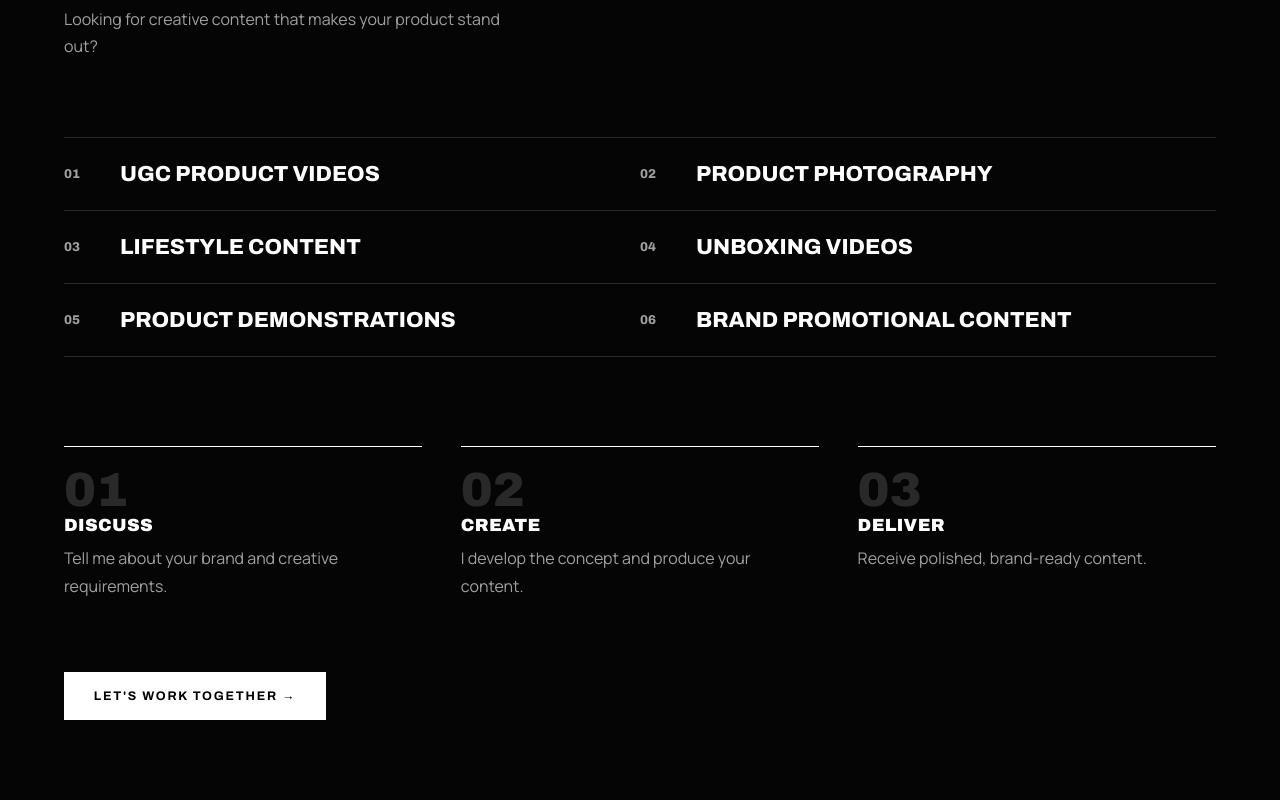
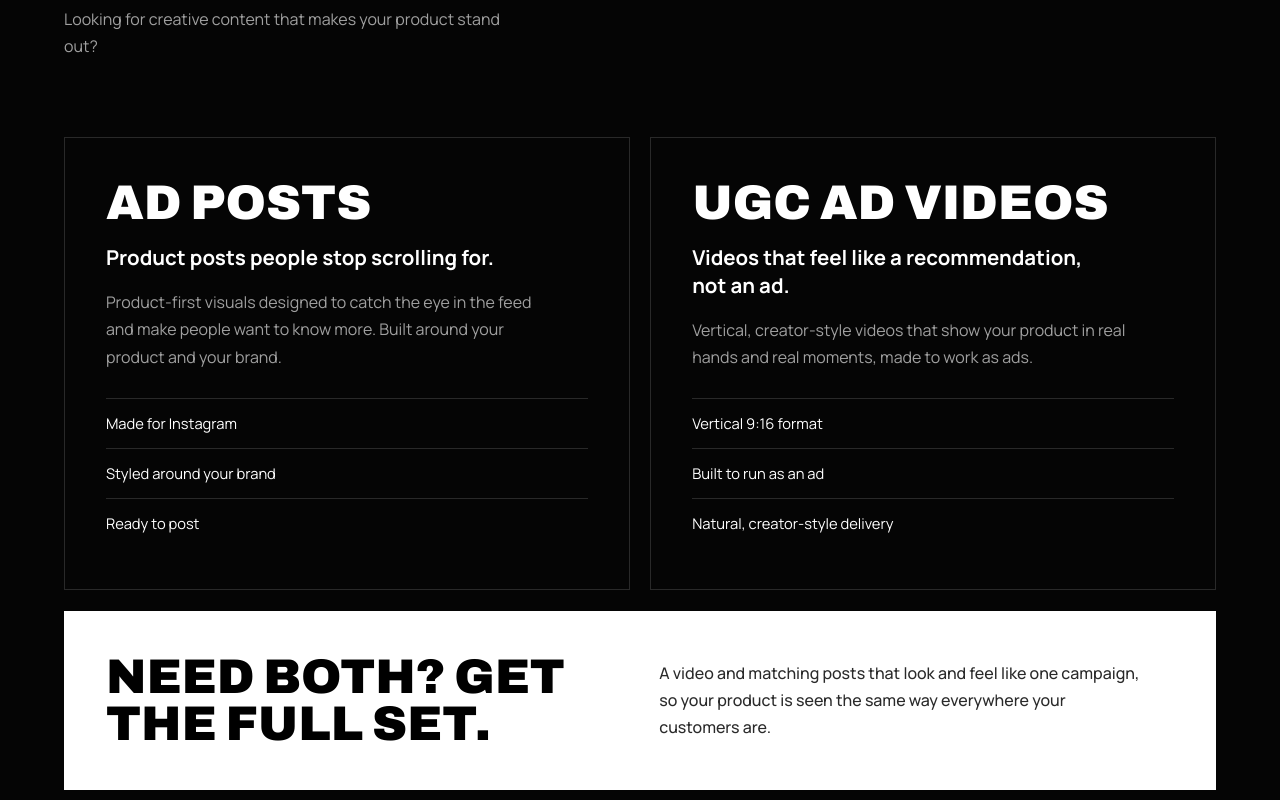
Before and after one commit to Shiva-budds/ugc-creator-portfolio, a plain HTML site: page index.html in a window 1280 px wide. Shown: the part 6400-7200 px from the top of the page. Drawn offline with Linux system fonts and the light colour scheme.

Commit message:
html update

```diff
--- a/index.html
+++ b/index.html
@@ -9,7 +9,7 @@
 <meta property="og:type" content="website"><meta property="og:title" content="[YOUR NAME] | UGC Creator">
 <meta property="og:description" content="Authentic, visually compelling content that helps brands connect with their audiences.">
 <meta property="og:image" content="assets/images/portrait.svg"><meta name="twitter:card" content="summary_large_image">
-<link rel="icon" href="assets/icons/favicon.svg" type="image/svg+xml">
+<link rel="icon" href="assets/icons/favicon.jpg" type="image/svg+xml">
 <link rel="preconnect" href="https://fonts.googleapis.com"><link rel="preconnect" href="https://fonts.gstatic.com" crossorigin>
 <link rel="stylesheet" href="https://fonts.googleapis.com/css2?family=Archivo:wdth,wght@125,700..900&family=Manrope:wght@400;500;700&display=swap">
 <link rel="stylesheet" href="static/css/style.css">
@@ -82,10 +82,28 @@
 <section class="sec" id="collaborate" data-section>
   <div class="wrap">
     <div class="head rv"><h2 class="h2">Let's create something great.</h2><p class="sub">Looking for creative content that makes your product stand out?</p></div>
-    <ol class="services">
+    <!--<ol class="services">
       <li class="rv"><span>01</span>UGC Product Videos</li><li class="rv"><span>02</span>Product Photography</li><li class="rv"><span>03</span>Lifestyle Content</li>
       <li class="rv"><span>04</span>Unboxing Videos</li><li class="rv"><span>05</span>Product Demonstrations</li><li class="rv"><span>06</span>Brand Promotional Content</li>
-    </ol>
+    </ol>-->
+    <div class="offers">
+          <article class="offer rv">
+            <h3 class="offer-title">Ad Posts</h3>
+            <p class="offer-hook">Product posts people stop scrolling for.</p>
+            <p class="offer-text">Product-first visuals designed to catch the eye in the feed and make people want to know more. Built around your product and your brand.</p>
+            <ul class="offer-list"><li>Made for Instagram</li><li>Styled around your brand</li><li>Ready to post</li></ul>
+          </article>
+          <article class="offer rv">
+            <h3 class="offer-title">UGC Ad Videos</h3>
+            <p class="offer-hook">Videos that feel like a recommendation, not an ad.</p>
+            <p class="offer-text">Vertical, creator-style videos that show your product in real hands and real moments, made to work as ads.</p>
+            <ul class="offer-list"><li>Vertical 9:16 format</li><li>Built to run as an ad</li><li>Natural, creator-style delivery</li></ul>
+          </article>
+          <article class="offer offer-wide rv">
+            <div><h3 class="offer-title">Need both? Get the full set.</h3></div>
+            <p class="offer-text">A video and matching posts that look and feel like one campaign, so your product is seen the same way everywhere your customers are.</p>
+          </article>
+        </div>
     <div class="steps">
       <div class="rv"><span>01</span><h3 class="h3">Discuss</h3><p>Tell me about your brand and creative requirements.</p></div>
       <div class="rv"><span>02</span><h3 class="h3">Create</h3><p>I develop the concept and produce your content.</p></div>
@@ -122,9 +140,9 @@
 
 <footer class="footer">
   <div class="wrap foot-row">
-    <strong>[YOUR NAME]</strong>
+    <strong>Shivsankar Baishya</strong>
     <ul class="socials"><li><a href="https://instagram.com/yourhandle" aria-label="Instagram">IG</a></li><li><a href="https://youtube.com/@yourhandle" aria-label="YouTube">YT</a></li><li><a href="https://tiktok.com/@yourhandle" aria-label="TikTok">TT</a></li><li><a href="https://facebook.com/yourhandle" aria-label="Facebook">FB</a></li></ul>
-    <span>&copy; <span id="year"></span> [YOUR NAME]. All rights reserved.</span>
+    <span>&copy; <span id="year"></span> Shivsankar Baishya . All rights reserved.</span>
     <a class="top" href="#home">Back to top &uarr;</a>
   </div>
 </footer>
--- a/static/css/style.css
+++ b/static/css/style.css
@@ -85,6 +85,18 @@ img,video{display:block;max-width:100%}ul,ol{list-style:none}a{color:inherit;tex
 .steps{display:grid;grid-template-columns:repeat(3,1fr);gap:clamp(16px,3vw,48px);margin-bottom:clamp(40px,6vw,72px)}
 .steps>div{border-top:1px solid #fff;padding-top:1.2rem}.steps span{font:900 3rem var(--wide);font-stretch:125%;color:var(--bd);line-height:1}.steps p{color:var(--mu);max-width:30ch}
 
+
+/* collaborate: two offers + combined set */
+.offers{display:grid;grid-template-columns:1fr 1fr;gap:clamp(12px,1.6vw,22px);margin-bottom:clamp(48px,7vw,96px)}
+.offer{border:1px solid var(--bd);padding:clamp(24px,3.2vw,48px);display:flex;flex-direction:column;gap:1.1rem;min-width:0}
+.offer-title{font:900 clamp(1.7rem,3.8vw,3.3rem)/.98 var(--wide);font-stretch:125%;text-transform:uppercase;overflow-wrap:break-word}
+.offer-hook{font-weight:700;font-size:clamp(1.05rem,1.6vw,1.3rem);line-height:1.35;max-width:30ch}
+.offer-text{color:var(--mu);max-width:46ch}
+.offer-list{margin-top:auto;padding-top:.6rem}.offer-list li{padding:.75rem 0;border-top:1px solid var(--bd);font-size:.92rem}
+.offer-wide{grid-column:1/-1;background:#fff;color:#000;border-color:#fff;display:grid;grid-template-columns:1fr 1fr;gap:clamp(16px,3vw,56px);align-items:center}
+.offer-wide .offer-text{color:#2a2a2a;font-weight:500;max-width:48ch}
+@media(max-width:760px){.offers,.offer-wide{grid-template-columns:1fr}.offer-title{font-stretch:112%}}
+
 /* contact */
 .contact-grid{display:grid;grid-template-columns:1fr 1fr;gap:clamp(36px,7vw,110px)}
 .contact-list{margin-top:2.4rem;border-top:1px solid var(--bd)}.contact-list li{display:flex;justify-content:space-between;gap:1rem;padding:1rem 0;border-bottom:1px solid var(--bd)}
```
